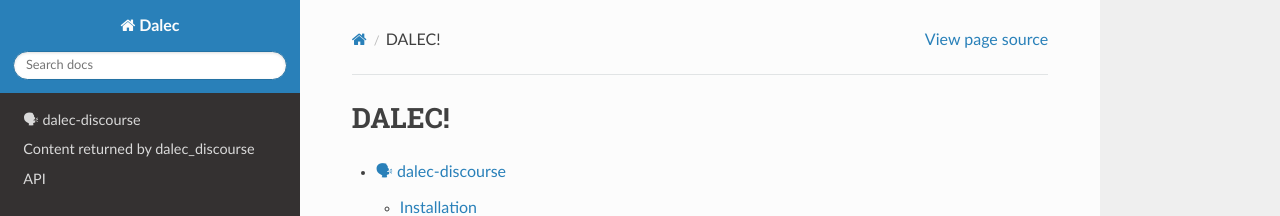
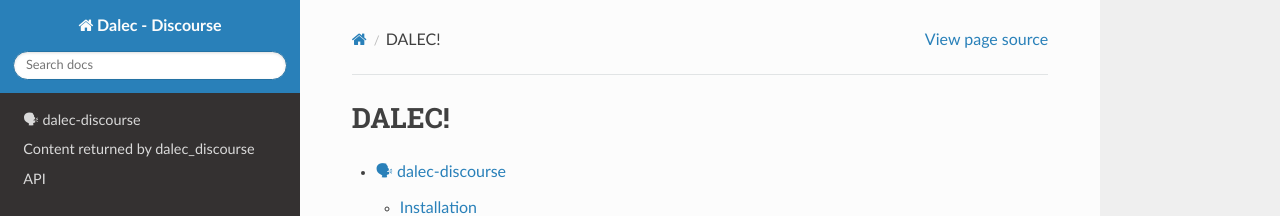
Before and after one commit to webu/dalec-discourse, a Sphinx documentation site: the page built from docs/source/index.md, in a window 1280 px wide. Shown: the top 216 px of the page. Built offline with Sphinx 7.4.7 and the Read the Docs theme 2.0.0, drawn with Linux system fonts in a browser that asks for light colours.

Commit message:
fix docs project name

```diff
--- a/docs/source/conf.py
+++ b/docs/source/conf.py
@@ -16,7 +16,7 @@ sys.path.insert(0, os.path.abspath("../.."))
 # DALEC imports
 from dalec_discourse import __version__ as dalec_version
 
-project = "Dalec"
+project = "Dalec - Discourse"
 copyright = "2023, Webu"
 author = "Webu"
 release = dalec_version
```
